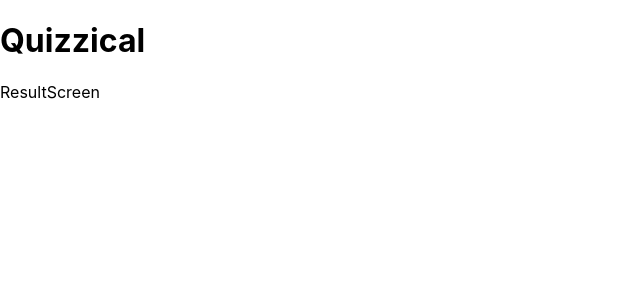
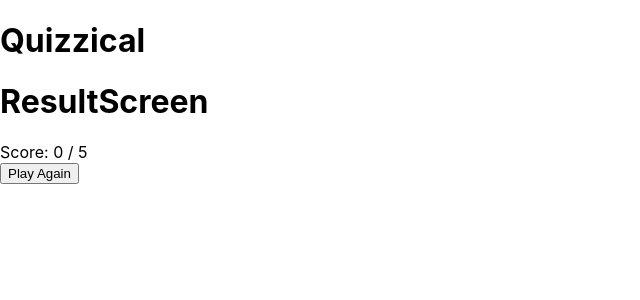
Before and after one commit to Baskin-Ridley/Quizzical, a React (Create React App) app: page /results in a window 1280 px wide. Shown: the top 300 px of the page, without its empty margins (0-640 px from the left). Built offline with nearby package versions, Linux system fonts and the light colour scheme.

Commit message:
Built basic results page

```diff
--- a/package.json
+++ b/package.json
@@ -14,6 +14,7 @@
     "@types/react": "^18.0.14",
     "@types/react-dom": "^18.0.5",
     "axios": "^0.27.2",
+    "html-entities": "^2.3.3",
     "react": "^18.2.0",
     "react-dom": "^18.2.0",
     "react-redux": "^8.0.2",
--- a/src/pages/QuestionScreen.tsx
+++ b/src/pages/QuestionScreen.tsx
@@ -6,6 +6,7 @@ import { useAxios } from '../hooks/useAxios';
 import {useNavigate} from 'react-router-dom'
 import { useDispatch } from 'react-redux';
 import { handleScoreChange } from '../redux/actions';
+import { decode } from "html-entities"
 const QuestionScreen = () => {
     const {
         question_category,
@@ -104,11 +105,11 @@ const QuestionScreen = () => {
 
   return (
     <div>
-        <div className="question">{response.results[currentQuestion].question}</div>
+        <div className="question">{decode(response.results[currentQuestion].question)}</div>
         <div className="choices">
 
             {choices.map((choice: string, index: number) => {
-                return <button onClick={handleClickAnswer} key={index}>{choice}</button>
+                return <button onClick={handleClickAnswer} key={index}>{decode(choice)}</button>
             }
             )}
 
--- a/src/pages/ResultScreen.tsx
+++ b/src/pages/ResultScreen.tsx
@@ -1,8 +1,22 @@
 import React from 'react'
+import { useSelector } from 'react-redux';
+import { useNavigate } from 'react-router-dom';
+const ResultScreen = () => {
+    const navigate = useNavigate()
+    const {
+        score,
+        amount_of_questions
+    } = useSelector((state: any) => state);
+    function clickHandler(){
+        navigate("/");
 
-const ResultScreen = () => {
+    }
   return (
-    <div>ResultScreen</div>
+    <div>
+        <h1>ResultScreen</h1>
+        <div>Score: {score} / {amount_of_questions}</div>
+        <button onClick={clickHandler}>Play Again</button>
+    </div>
   )
 }
 
```
Also changed, not shown: 1 other file (tests, documents, lock files or other folders).
